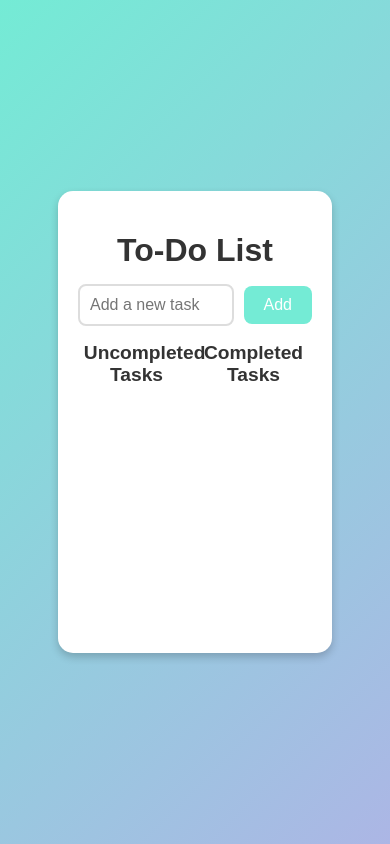
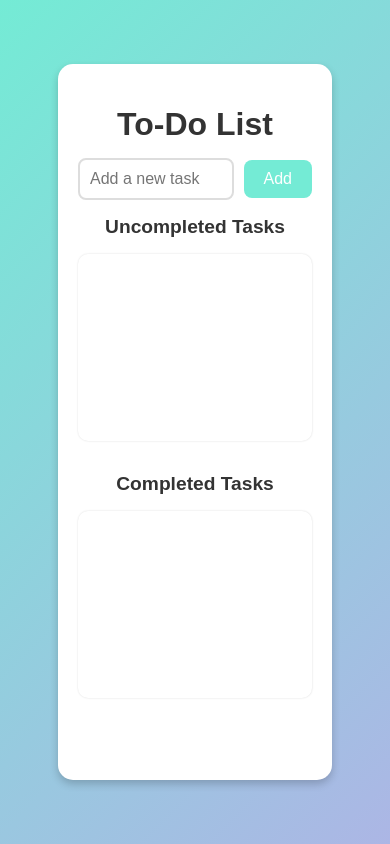
Before and after one commit to StArK145/To-Do-List, a plain HTML site: page index.html in a window 390 px wide. Drawn offline with Linux system fonts and the light colour scheme.

Commit message:
bug removed+ responsiveness

```diff
--- a/index.html
+++ b/index.html
@@ -5,6 +5,9 @@
   <meta name="viewport" content="width=device-width, initial-scale=1.0">
   <title>To-Do List</title>
   <style>
+    ::-webkit-scrollbar {
+  display: none;
+}
     body {
       font-family: 'Arial', sans-serif;
       margin: 0;
@@ -78,6 +81,15 @@
       border-radius: 8px;
       box-shadow: 0px 2px 4px rgba(0, 0, 0, 0.1);
     }
+
+    .li-flex{
+      overflow-y: scroll;
+      height: 130%;
+      box-shadow: 0.1px 0px 2px 0px rgb(218, 218, 218);
+      border-radius: 10px;
+      padding: 5px;
+    }
+
     .delete-btn{
       grid-column: 3/4;
     }
@@ -113,10 +125,25 @@
     #lists{
       display: flex;
       justify-content: space-around;
+      height: 40%;
+      text-overflow: ellipsis;
+
     }
-    @media (max-width: 600px) {
+    @media (max-width: 820px) {
       input {
+        width: 60%;
+      }
+      #lists{
+        flex-direction: column;
+      }
+      .task-cards{
         width: 100%;
+      }
+      .todo-container{
+        height: 80vh;
+      }
+      .li-flex{
+        height: 21vh;
       }
     }
   </style>
```
